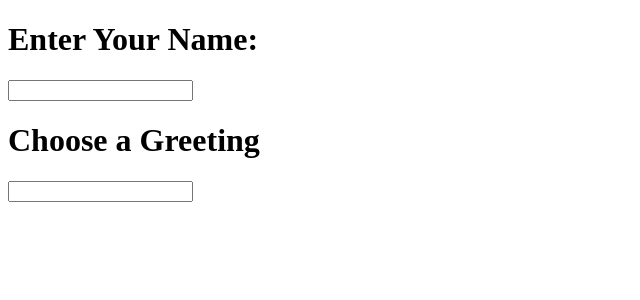
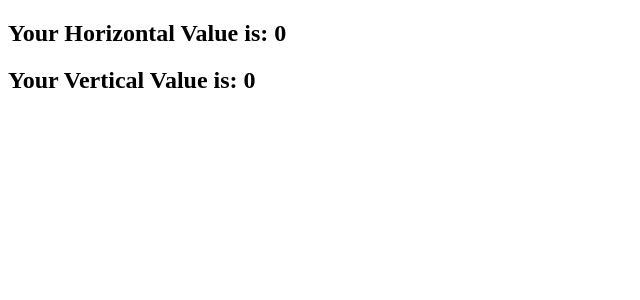
Before and after one commit to Mohamed-Abdinasir-Farah/React-JS-Exercises, a React (Vite) app: page / in a window 1280 px wide. Shown: the top 300 px of the page, without its empty margins (0-640 px from the left). Built offline with nearby package versions, Linux system fonts and the light colour scheme.

Commit message:
commited exercise 7

```diff
--- a/src/App.jsx
+++ b/src/App.jsx
@@ -2,4 +2,5 @@
 // export {default} from './Exercise3/Exercise3';
 // export {default} from './Exercise4/App';
 // export {default} from './Exercise5/ShoppingCart';
-export {default} from './Exercise6/Exercise6'
+// export {default} from './Exercise6/Exercise6';
+export {default} from './Exercise7/Exercise7';
--- /dev/null
+++ b/src/Exercise7/Exercise7.jsx
@@ -0,0 +1,28 @@
+import {useState, useEffect} from 'react'
+
+const screenSize = ()=> {
+  const [horizontal, setHorizontal] = useState({x : 0});
+  const [vertical, setVertical] = useState({y : 0});
+
+  useEffect(()=> {
+    const handleHorizontal = (e)=> setHorizontal({x: e.clientX});
+    const handleVertical = (e)=> setVertical({y : e.clientY});
+
+    window.addEventListener("mousemove", handleHorizontal);
+    window.addEventListener("mousemove", handleVertical);
+
+    return(()=> {
+      window.removeEventListener("mousemove", handleHorizontal);
+      window.removeEventListener("mousemove", handleVertical);
+    });
+  }, [])
+
+  return (
+    <div>
+      <h2>Your Horizontal Value is: {horizontal.x}</h2>
+      <h2>Your Vertical Value is: {vertical.y}</h2>
+    </div>
+  )
+}
+
+export default screenSize;
```
Also changed, not shown: src/Exercise7/App.jsx (added, +7 -0 lines).
